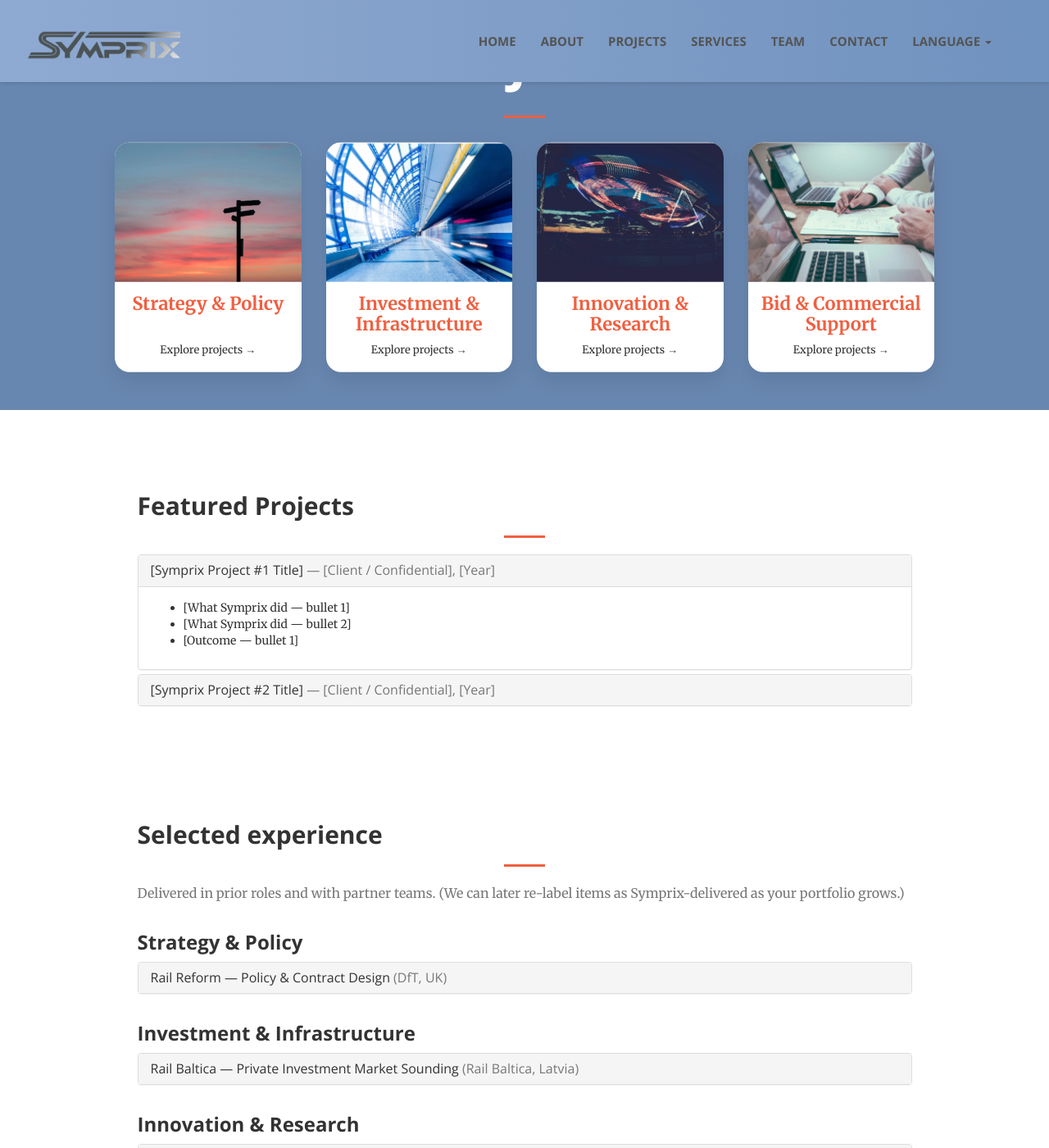
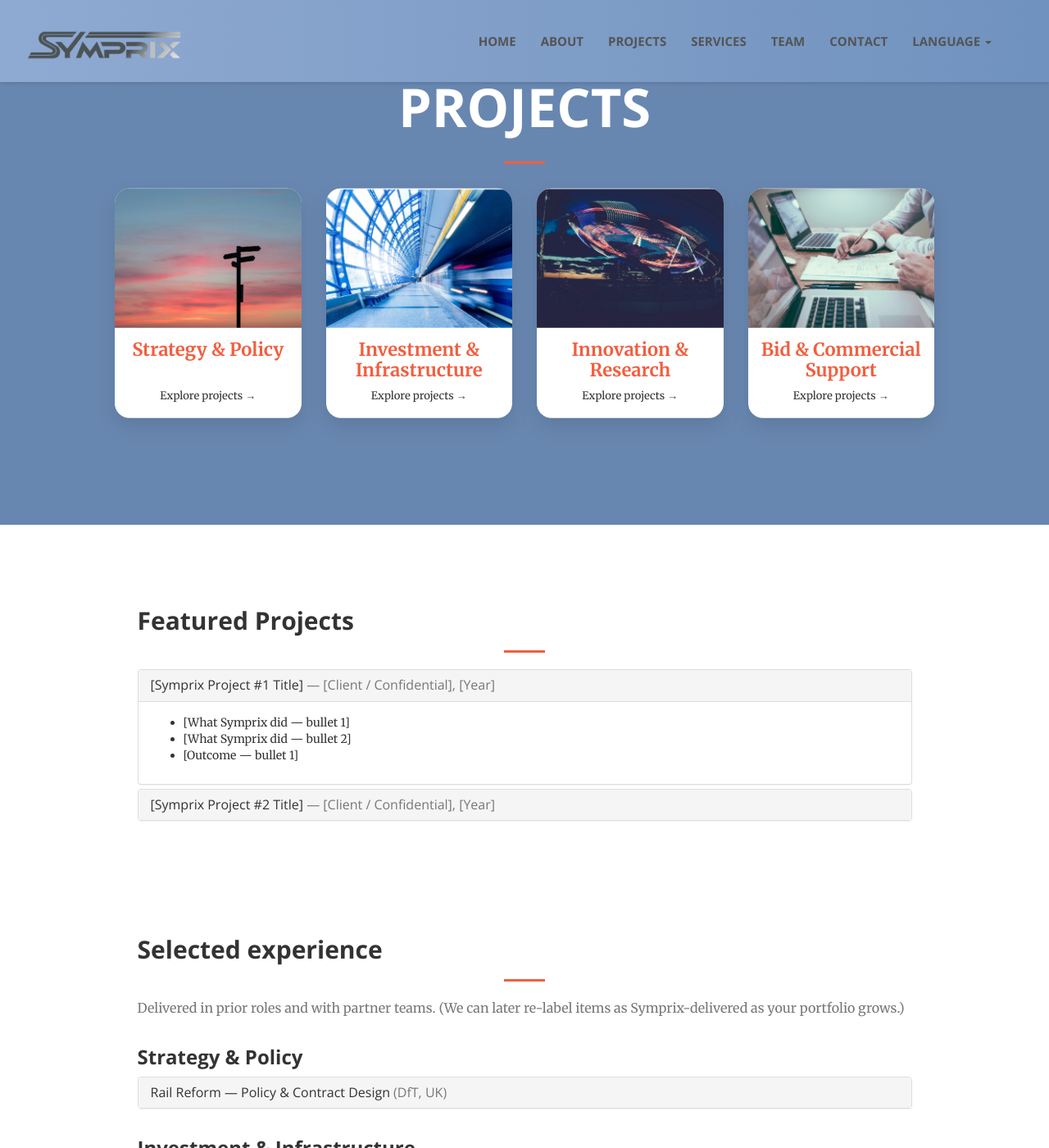
Before and after one commit to CD-Symprix/symprix, a Jekyll site: the page projects.html, which Jekyll copies as it is, in a window 1280 px wide and 1400 px high. Shown: the whole window at 82% size. Built offline with Jekyll 4.4.1, drawn with Linux system fonts in a browser that asks for light colours.

Commit message:
Increase padding-top for projects hero section

```diff
--- a/projects.html
+++ b/projects.html
@@ -135,7 +135,7 @@
 
     header.masthead.projects-hero {
       min-height: 0 !important;           /* override template vh/min-height logic */
-      padding-top: 40px !important;
+      padding-top: 180px !important;
       padding-bottom: 360px !important;    /* start here */
     }
 
```
